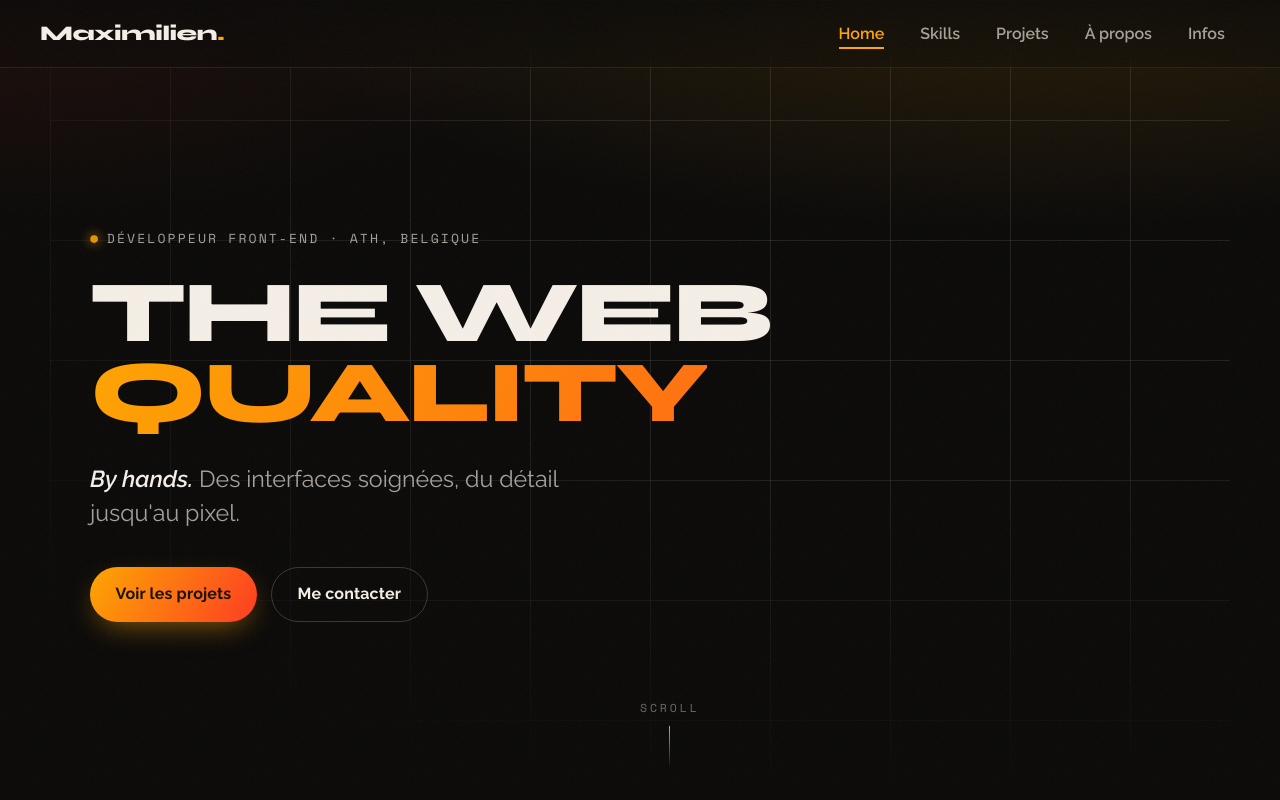
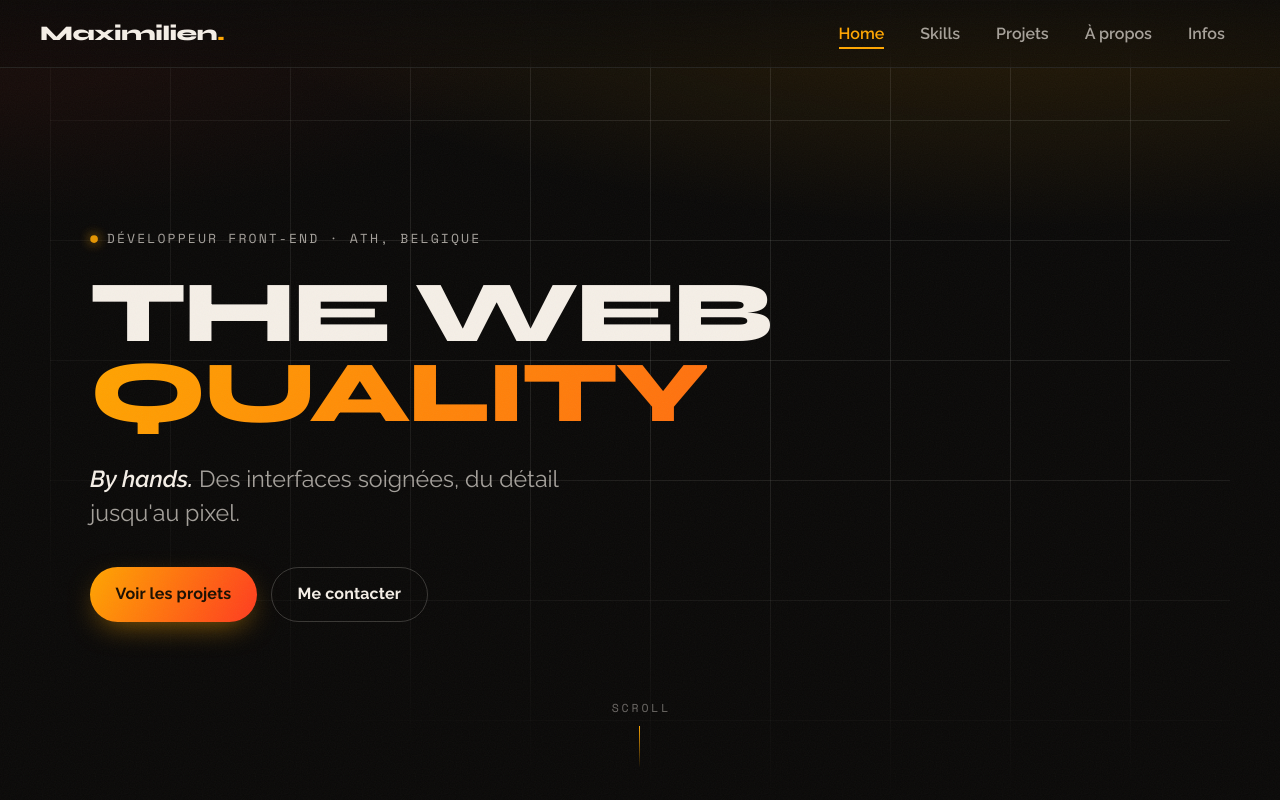
Before and after one commit to Maddax10/portfolio-react, a React (Vite) app: page / in a window 1280 px wide. Shown: the top 800 px of the page. Built offline with nearby package versions, Linux system fonts and the light colour scheme; no server answers.

Commit message:
fix(ui): recentre l'indicateur de scroll du hero
L'animation heroUp se terminait par transform:none, écrasant le
translateX(-50%) de centrage. Centrage via margin-inline:auto et
animation fade-only (sans transform).

```diff
--- a/src/styles/Intro.scss
+++ b/src/styles/Intro.scss
@@ -125,8 +125,10 @@
 	&__scroll {
 		position: absolute;
 		bottom: 2rem;
-		left: 50%;
-		transform: translateX(-50%);
+		left: 0;
+		right: 0;
+		margin-inline: auto;
+		width: max-content;
 		display: flex;
 		flex-direction: column;
 		align-items: center;
@@ -134,10 +136,14 @@
 		font-family: 'Space Mono', monospace;
 		font-size: 0.72rem;
 		letter-spacing: 0.25em;
+		// décale le texte vers la droite pour compenser l'espacement de
+		// fin de lettre et recentrer visuellement le glyphe sous le trait
+		text-indent: 0.25em;
 		text-transform: uppercase;
 		color: var(--ink-faint);
 		opacity: 0;
-		animation: heroUp 0.8s var(--ease) 0.8s forwards;
+		// fade seul : pas de transform, sinon le centrage serait écrasé
+		animation: fadeIn 0.8s var(--ease) 0.8s forwards;
 	}
 
 	&__scrollLine {
@@ -152,6 +158,12 @@
 	to {
 		opacity: 1;
 		transform: none;
+	}
+}
+
+@keyframes fadeIn {
+	to {
+		opacity: 1;
 	}
 }
 
```
